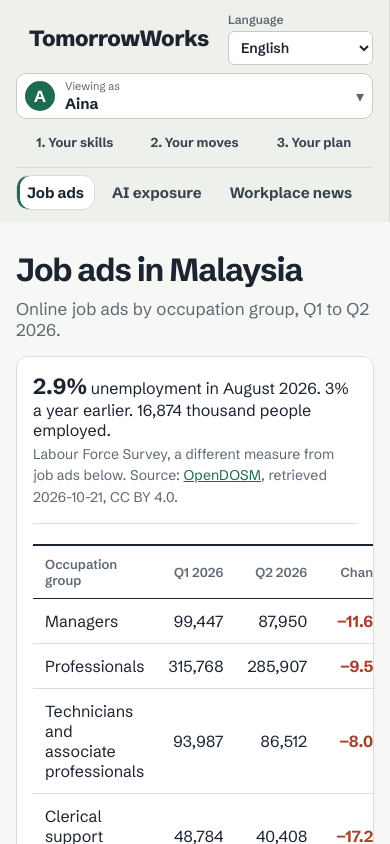
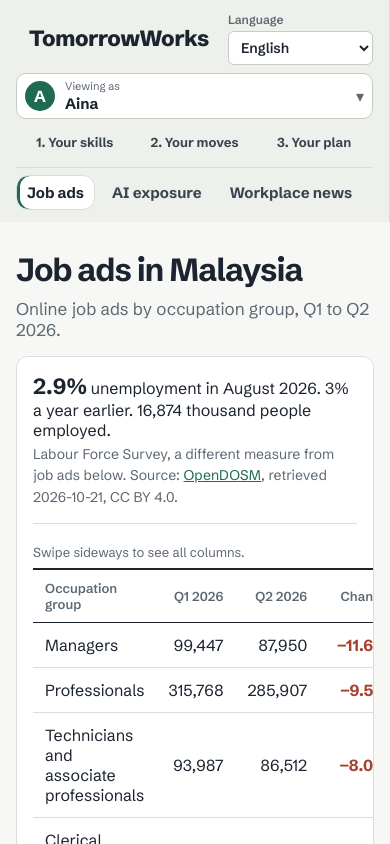
Before and after one commit to kairos8232/TomorrowWorks, a React (Vite) app: page / in a window 390 px wide. Both pictures are taken after a click on the button "Job ads". Shown: the top 844 px of the page. Built offline with nearby package versions, Linux system fonts and the light colour scheme.

Commit message:
ux: hint horizontal scrolling in mobile data tables

```diff
--- a/src/PublicTables.tsx
+++ b/src/PublicTables.tsx
@@ -38,6 +38,7 @@ export function DemandTable() {
   const src = dosmQ2.source;
   return <section className="data-table" aria-label="Online job ads by occupation group">
     <LabourContext />
+    <p className="table-scroll-hint">{t('Swipe sideways to see all columns.')}</p>
     <table>
       <thead><tr><th>{t('Occupation group')}</th><th className="num">Q1 2026</th><th className="num">Q2 2026</th><th className="num">{t('Change')}</th></tr></thead>
       <tbody>{rows.map((g) => {
@@ -56,6 +57,7 @@ export function OutlookTable() {
   const occ = new Map(iloFile.occupations.map((o) => [o.isco, o]));
   const rows = rolesFile.roles.map((r) => ({ role: r, ilo: occ.get(r.isco) })).filter((r) => r.ilo).sort((a, b) => b.ilo!.mean - a.ilo!.mean);
   return <section className="data-table" aria-label="Generative AI exposure by role">
+    <p className="table-scroll-hint">{t('Swipe sideways to see all columns.')}</p>
     <table>
       <thead><tr><th>{t('Role')}</th><th className="num">ISCO</th><th className="num">{t('Exposure')}</th><th>{t('ILO gradient')}</th></tr></thead>
       <tbody>{rows.map(({ role, ilo }) => <tr key={role.id}><td className="cap">{role.title}</td><td className="num">{role.isco}</td><td className="num">{ilo!.mean.toFixed(2)}</td><td>{ilo!.gradient}</td></tr>)}</tbody>
--- a/src/i18n.tsx
+++ b/src/i18n.tsx
@@ -235,6 +235,7 @@ const dict: Record<string, Entry> = {
   '{n} thousand people employed.': { ms: '{n} ribu orang bekerja.', zh: '就业人数 {n} 千人。' },
   'Labour Force Survey, a different measure from job ads below. Source: {src}, retrieved {date}, CC BY 4.0.': { ms: 'Survei Tenaga Buruh, ukuran berbeza daripada iklan kerja di bawah. Sumber: {src}, diambil {date}, CC BY 4.0.', zh: '劳动力调查，与下方招聘广告是不同的指标。来源：{src}，获取于 {date}，CC BY 4.0。' },
   'Occupation group': { ms: 'Kumpulan pekerjaan', zh: '职业类别' },
+  'Swipe sideways to see all columns.': { ms: 'Leret ke sisi untuk melihat semua lajur.', zh: '左右滑动查看所有列。' },
   'Change': { ms: 'Perubahan', zh: '变化' },
   'Source: {src}, published {date} (Q1 data: {q1}). Counts online job ads across all industries, not every vacancy in Malaysia.': { ms: 'Sumber: {src}, diterbitkan {date} (data S1: {q1}). Mengira iklan kerja dalam talian merentas semua industri, bukan setiap kekosongan di Malaysia.', zh: '来源：{src}，发布于 {date}（第一季度数据：{q1}）。统计所有行业的网上招聘广告，并非马来西亚所有空缺。' },
   'Exposure': { ms: 'Pendedahan', zh: '影响程度' },
--- a/src/styles.css
+++ b/src/styles.css
@@ -214,7 +214,9 @@ h1 { margin: 0; font-size: clamp(36px, 4.2vw, 56px); line-height: 1.13; letter-s
 .data-table .down { color: #a8402b; font-weight: 700; }
 .data-table .cap { text-transform: capitalize; font-weight: 600; }
 .data-table .note { margin: 14px 0 0; }
+.table-scroll-hint { display: none; }
 .data-table a { color: #1e6b4f; }
+@media (max-width: 620px) { .table-scroll-hint { display: block; margin: 0 0 8px; color: #5d6873; font-size: 13px; } }
 .skill-search { display: grid; grid-template-columns: minmax(0, 1fr) auto; gap: 12px; align-items: end; margin-top: 12px; }
 .skill-search textarea { width: 100%; padding: 9px 10px; border: 1px solid #c5ccc6; border-radius: 6px; font: inherit; font-size: 16px; resize: vertical; }
 .skill-search .primary-button:disabled { opacity: .55; cursor: not-allowed; }
```
